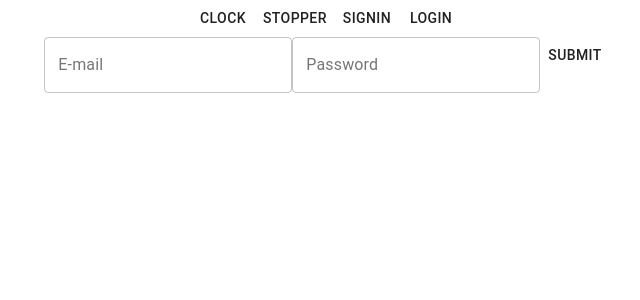
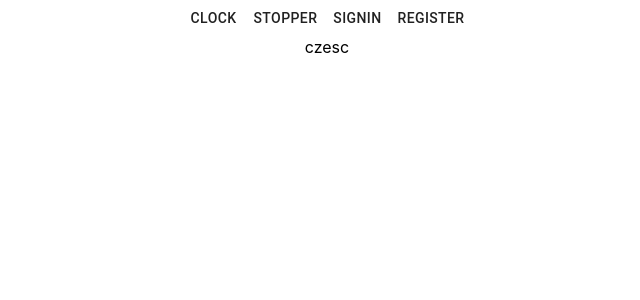
Before and after one commit to twija1/Time, a React (Create React App) app: page / in a window 1280 px wide. Shown: the top 300 px of the page, without its empty margins (313-953 px from the left). Built offline with nearby package versions, Linux system fonts and the light colour scheme.

Commit message:
Added LandingPage

```diff
--- a/src/App.js
+++ b/src/App.js
@@ -9,7 +9,8 @@ import Button from "@material-ui/core/Button";
 import PublicRoute from "./PublicRoute";
 import PrivateRoute from "./PrivateRoute";
 import * as lg from './helpers'
-import { Redirect } from 'react-router-dom'
+import LandingPage from "./LandingPage";
+import Register from "./Register";
 
 function App() {
 
@@ -18,22 +19,23 @@ function App() {
             <div>
                 <Button component={Link} to='/clock'>clock</Button>
                 <Button component={Link} to='/stopper'>stopper</Button>
-                <Button component={Link} to='/'>signin</Button>
+                <Button component={Link} to='/signin'>signin</Button>
                 {lg.isLogin() ?
                     <Button onClick={() => {
                         lg.logout();
-                        window.location.reload()
                     }}>logout</Button>
-                    : <Button onClick={() => {
-                        lg.login();
-                        window.location.reload()
-                    }}>login</Button>}
+                    : undefined}
+                {lg.isLogin() ?
+                    undefined :
+                    <Button component={Link} to='/register'>register</Button>}
             </div>
             <Container>
                 <Switch>
                     <PrivateRoute path='/clock' component={Clock}/>
                     <PrivateRoute path='/stopper' component={TimerWrapper}/>
-                    <PublicRoute restricted={true} exact path='/' component={SignIn}/>
+                    <PublicRoute restricted={true} exact path='/signin' component={SignIn}/>
+                    <PublicRoute restricted={true} exact path='/register' component={Register}/>
+                    <PublicRoute restricted={true} exact path='/' component={LandingPage}/>
                 </Switch>
             </Container>
         </div>
--- /dev/null
+++ b/src/LandingPage.jsx
@@ -0,0 +1,12 @@
+import React, {useState} from 'react';
+
+function LandingPage() {
+
+    return (
+        <div>
+            czesc
+        </div>
+    )
+}
+
+export default LandingPage
```
